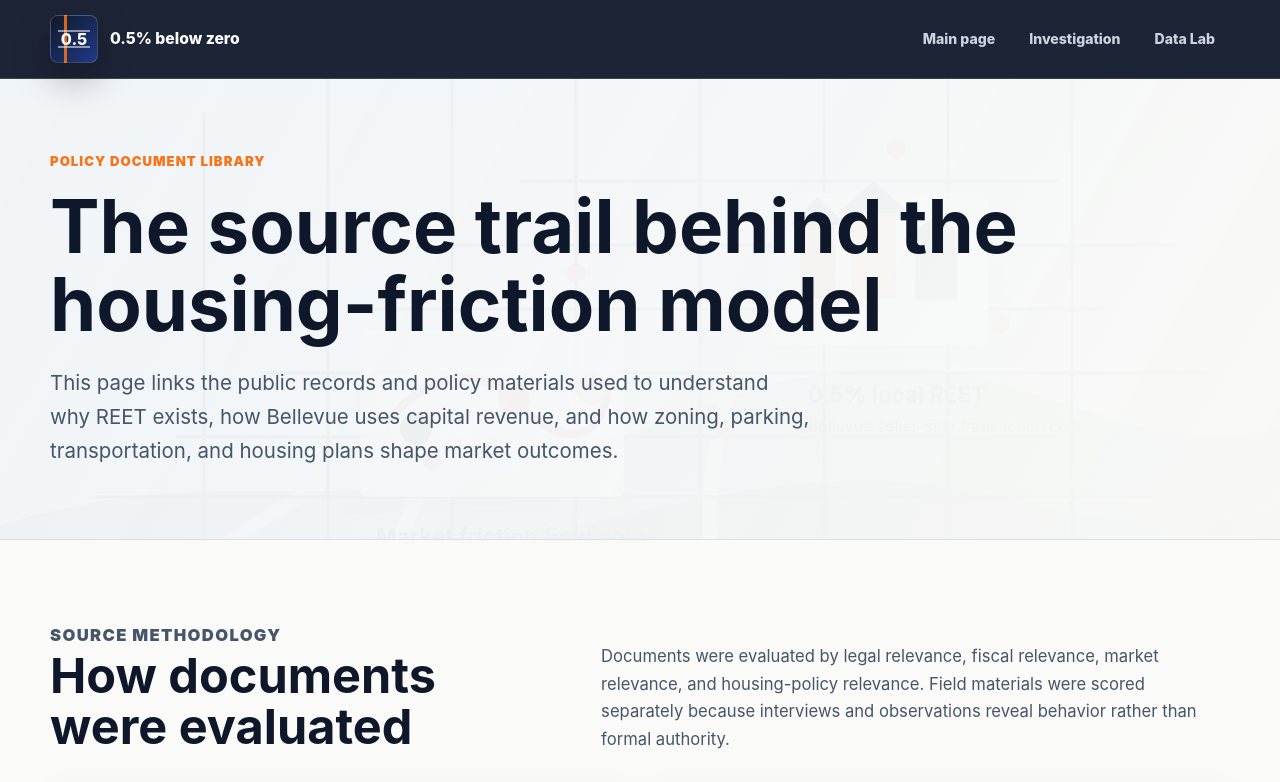
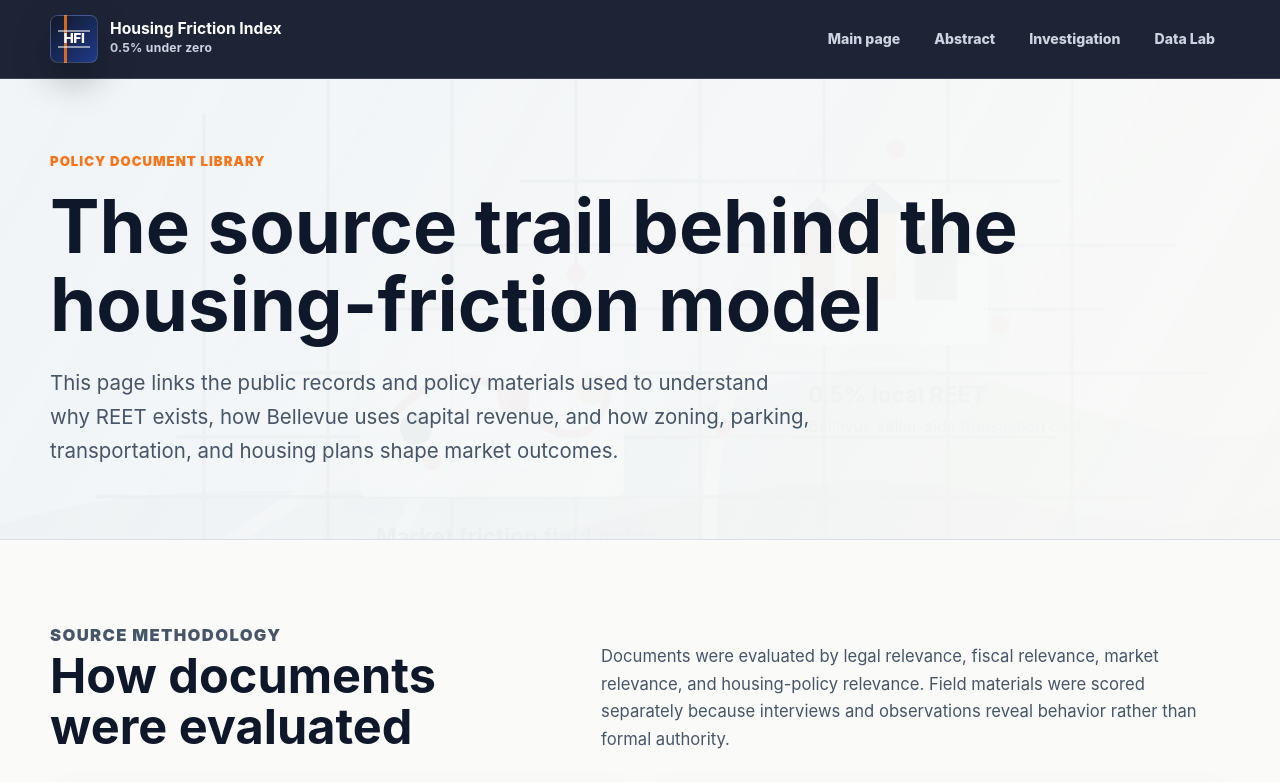
Before and after one commit to henglongdang/Bellevue-Housing, a website: page documents.html in a window 1280 px wide. Shown: the top 782 px of the page. Drawn offline with Linux system fonts and the light colour scheme.

Commit message:
Update source library branding and REET references

```diff
--- a/documents.html
+++ b/documents.html
@@ -1,8 +1,8 @@
 <!doctype html>
 <html lang="en">
-<head><meta charset="utf-8"><meta name="viewport" content="width=device-width, initial-scale=1"><title>Policy Document Library | 0.5% below zero</title><link rel="stylesheet" href="styles.css"></head>
+<head><meta charset="utf-8"><meta name="viewport" content="width=device-width, initial-scale=1"><title>Policy Document Library | Housing Friction Index</title><link rel="stylesheet" href="styles.css"></head>
 <body>
-  <header class="site-header"><nav class="nav"><a class="brand" href="index.html"><span class="brand-mark">0.5</span><span>0.5% below zero</span></a><div class="nav-links"><a href="index.html">Main page</a><a href="investigation.html" target="_blank" rel="noopener">Investigation</a><a href="data-lab.html" target="_blank" rel="noopener">Data Lab</a></div></nav></header>
+  <header class="site-header"><nav class="nav"><a class="brand" href="index.html"><span class="brand-mark"><span>HFI</span></span><span class="brand-text"><b>Housing Friction Index</b><small>0.5% under zero</small></span></a><div class="nav-links"><a href="index.html">Main page</a><a href="abstract.html">Abstract</a><a href="investigation.html">Investigation</a><a href="data-lab.html">Data Lab</a></div></nav></header>
   <main>
     <section class="page-hero"><div class="page"><p class="eyebrow">Policy document library</p><h1>The source trail behind the housing-friction model</h1><p class="lead">This page links the public records and policy materials used to understand why REET exists, how Bellevue uses capital revenue, and how zoning, parking, transportation, and housing plans shape market outcomes.</p></div></section>
 
@@ -19,6 +19,7 @@
       <div class="grid">
         <article class="card"><strong>RCW 82.46 REET statutes</strong><h3>Agency: Washington Legislature</h3><ul><li><b>Why it matters:</b> It authorizes city and county real estate excise taxes and connects proceeds to local capital purposes.</li><li><b>Takeaway:</b> Bellevue's REET must be analyzed as both a transaction cost and a restricted capital-finance tool.</li></ul><a class="button secondary" href="https://app.leg.wa.gov/rcw/default.aspx?cite=82.46" target="_blank" rel="noopener">Open source</a></article>
         <article class="card"><strong>Washington DOR REET overview</strong><h3>Agency: Washington Department of Revenue</h3><ul><li><b>Why it matters:</b> It explains that REET applies to sales of real property and is usually paid by the seller.</li><li><b>Takeaway:</b> The seller-facing nature of the tax supports this project's focus on net proceeds and listing behavior.</li></ul><a class="button secondary" href="https://www.dor.wa.gov/taxes-rates/other-taxes/real-estate-excise-tax" target="_blank" rel="noopener">Open source</a></article>
+        <article class="card"><strong>Washington DOR local REET rates</strong><h3>Agency: Washington Department of Revenue</h3><ul><li><b>Why it matters:</b> The rate table lists local REET rates by city and county, including Bellevue and nearby peer jurisdictions.</li><li><b>Takeaway:</b> Control-group work must verify local-rate exposure from the state table before treating a ZIP as a no-local-REET comparison.</li></ul><a class="button secondary" href="https://dor.wa.gov/sites/default/files/2026-03/84-0013-May26_REET.pdf" target="_blank" rel="noopener">Open source</a></article>
         <article class="card"><strong>WAC 458-61A REET rules</strong><h3>Agency: Washington Department of Revenue</h3><ul><li><b>Why it matters:</b> It provides administrative rules and definitions used to interpret taxable real-estate transfers.</li><li><b>Takeaway:</b> Transaction analysis needs legal definitions, not just rate math.</li></ul><a class="button secondary" href="https://dor.wa.gov/chapter-458-61a-real-estate-excise-tax" target="_blank" rel="noopener">Open source</a></article>
       </div>
     </div></section>
@@ -42,7 +43,7 @@
         <article class="card"><strong>Parking Development standards</strong><h3>Agency: City of Bellevue</h3><ul><li><b>Why it matters:</b> Parking minimums, maximums, and design standards affect development cost and project feasibility.</li><li><b>Takeaway:</b> Parking policy is an affordability variable because required spaces can raise per-home cost.</li></ul><a class="button secondary" href="https://bellevuewa.gov/city-government/departments/development/zoning-and-land-use/zoning-requirements/parking-development" target="_blank" rel="noopener">Open source</a></article>
       </div>
       <p class="research-note" style="margin-top:18px">Source note: these links and summaries are current as of June 2026.</p>
-      <div class="hero-actions"><a class="button primary" href="investigation.html" target="_blank" rel="noopener">Next: The Investigation</a></div>
+      <div class="hero-actions"><a class="button primary" href="investigation.html">Next: The Investigation</a></div>
     </div></section>
 
     <section class="section">
@@ -53,7 +54,7 @@
       </div>
     </section>
   </main>
-  <footer class="footer"><div class="page"><span>0.5% below zero</span><span>&copy; Henglong Dang 2026</span></div></footer>
+  <footer class="footer"><div class="page"><span>Housing Friction Index</span><span>&copy; Henglong Dang 2026</span></div></footer>
   <script src="site.js"></script>
 </body>
 </html>
```
